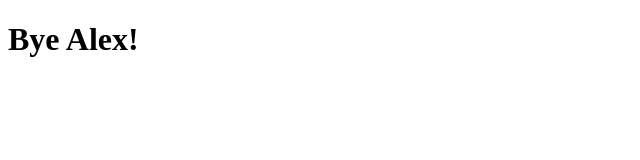
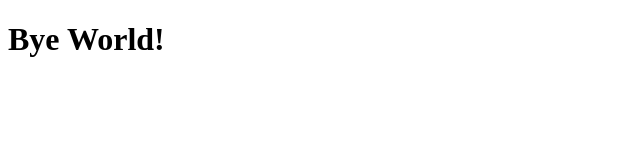
Before and after one commit to A1deramin/GitFlow, a plain HTML site: page index.html in a window 1280 px wide. Shown: the full height of the page, 0-640 px from the left. Drawn offline with Linux system fonts and the light colour scheme.

Commit message:
Bye Wordl!

```diff
--- a/index.html
+++ b/index.html
@@ -5,6 +5,6 @@
     <title>Git task</title>
 </head>
 <body>
-    <h1>Bye Alex!</h1>
+    <h1>Bye World!</h1>
 </body>
 </html>
```
